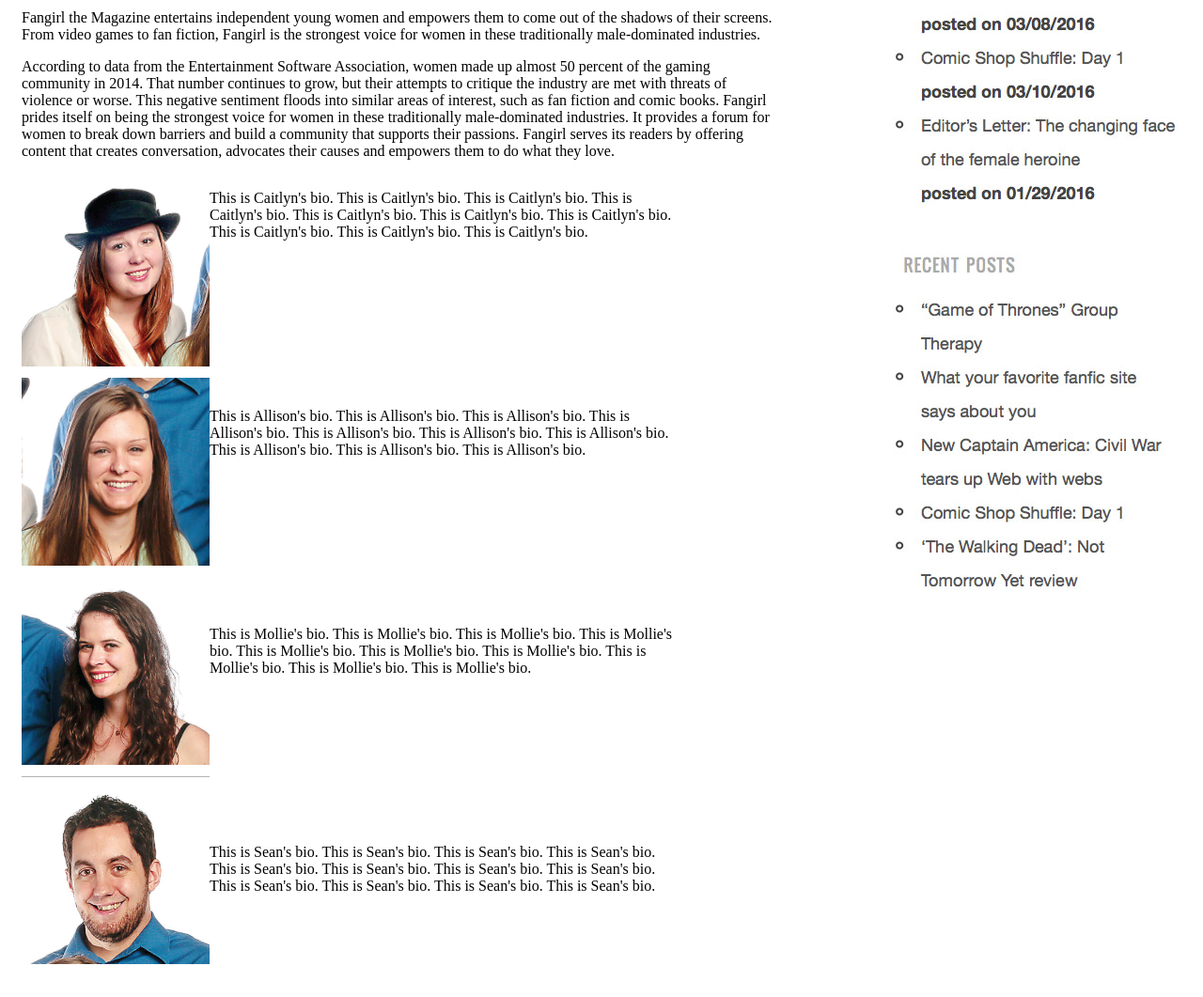
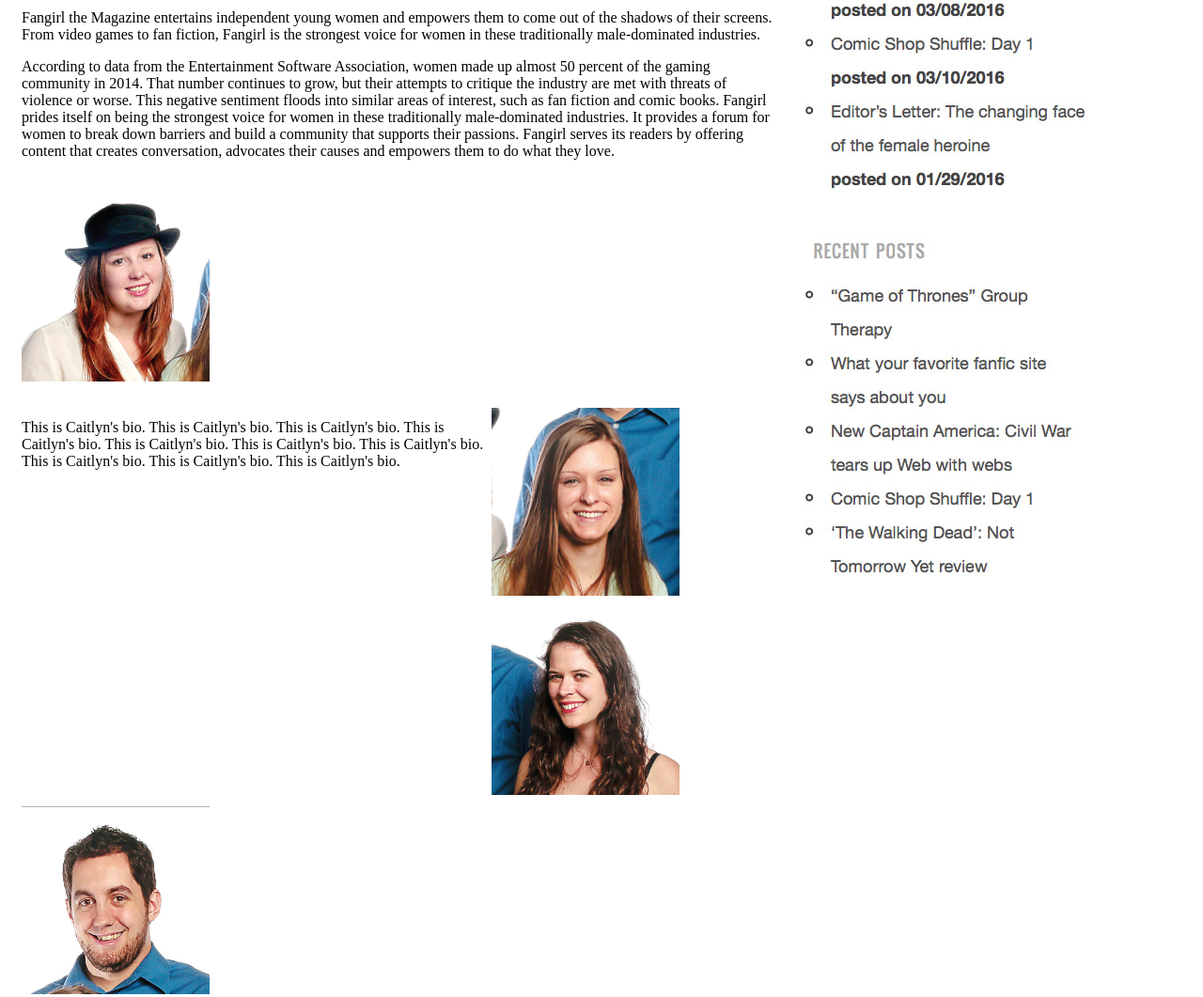
Before and after one commit to J4502-SS16/fangirl, a plain HTML site: page About Page/about.html in a window 1280 px wide. Shown: the part 595-1656 px from the top of the page at 94% size. Drawn offline with Linux system fonts and the light colour scheme.

Commit message:
Fixing the about pictures

```diff
--- a/About Page/about.html
+++ b/About Page/about.html
@@ -37,8 +37,8 @@
   <p>According to data from the Entertainment Software Association, women made up almost 50 percent of the gaming community in 2014. That number continues to grow, but their attempts to critique the industry are met with threats of violence or worse. This negative sentiment floods into similar areas of interest, such as fan fiction and comic books. Fangirl prides itself on being the strongest voice for women in these traditionally male-dominated industries. It provides a forum for women to break down barriers and build a community that supports their passions. Fangirl serves its readers by offering content that creates conversation, advocates their causes and empowers them to do what they love.</p>
 
 <div id="headshots">
-  <img class="headshot" src="caitlyn.jpg" alt="Caitlyn Gallip" height="200" width="200">
-  <br>
+  <p><img class="headshot" src="caitlyn.jpg" alt="Caitlyn Gallip" height="200" width="200">
+	<p class="row1">This is Caitlyn's bio. This is Caitlyn's bio. This is Caitlyn's bio. This is Caitlyn's bio. This is Caitlyn's bio. This is Caitlyn's bio. This is Caitlyn's bio. This is Caitlyn's bio. This is Caitlyn's bio. This is Caitlyn's bio.</p>
   <img class="headshot" src="allison.jpg" alt="Allison Lewis" height="200" width="200">
   <br>
   <img class="headshot" src="Mollie.jpg" alt="Mollie Barnes" height="200" width="200">
@@ -60,7 +60,7 @@
 
 </div>
 
-<div id="sidebar">
+<div class="sidebar">
 <img src="twitter.jpg" alt="Twitter Feed">
 </div>
 </body>
```
Also changed, not shown: story.html (+1 -1 lines).
